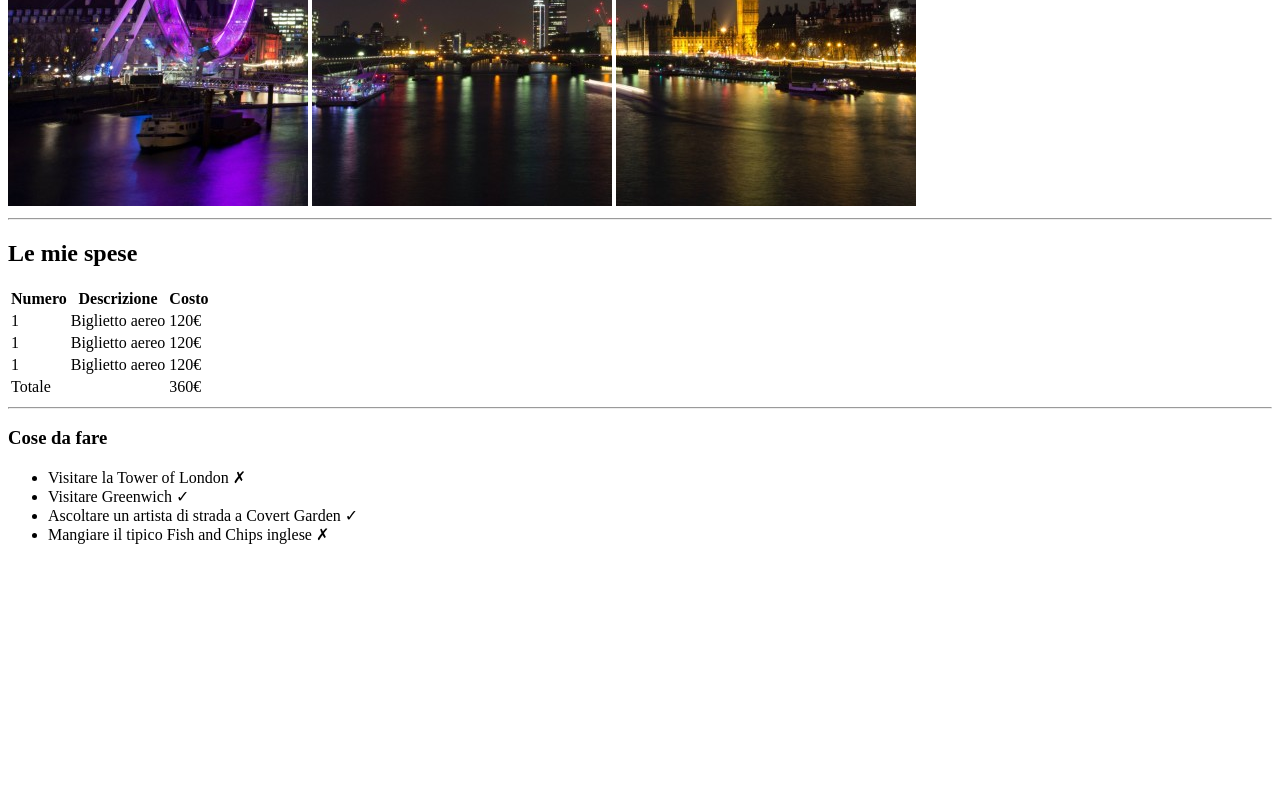
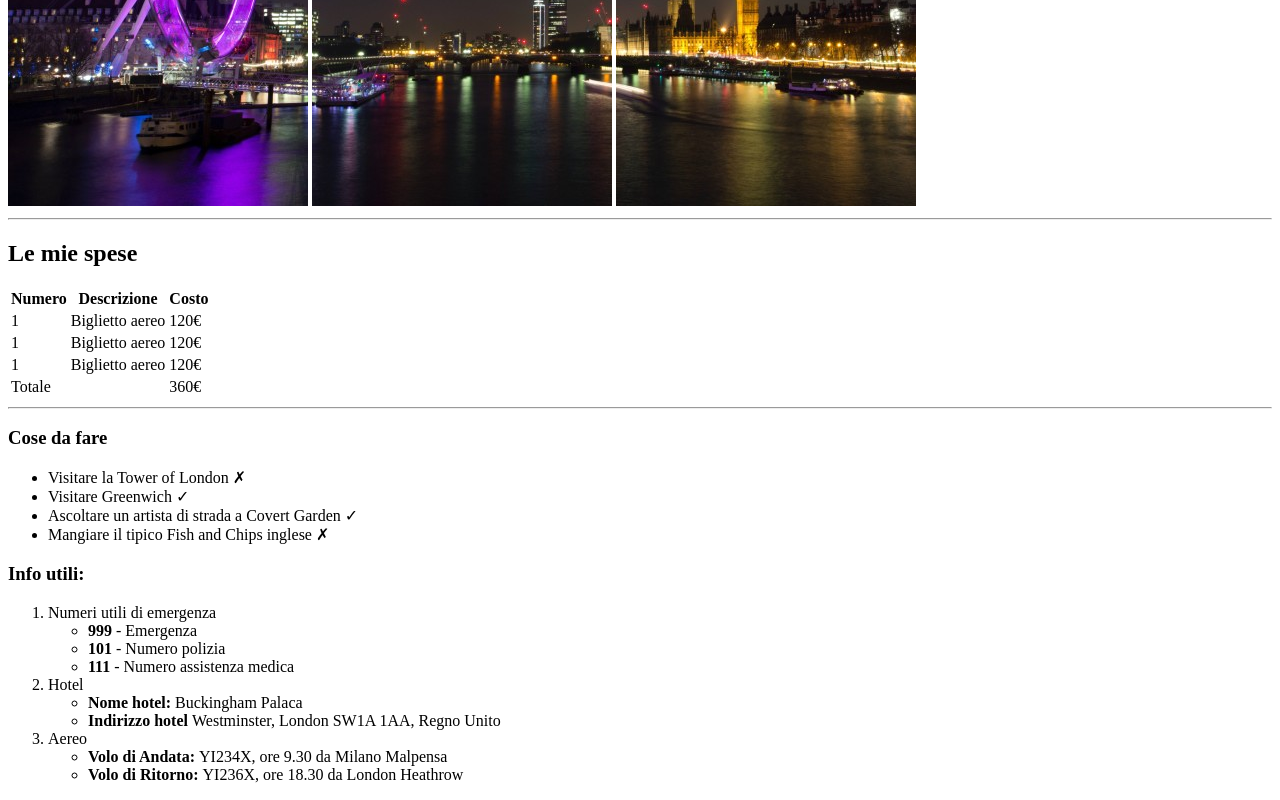
Before and after one commit to iacopobuffoni/html-london-trip, a plain HTML site: page index.html in a window 1280 px wide. Shown: the part 474-1274 px from the top of the page. Before the commit the page ends 1034 px from the top, so only its background shows below. Drawn offline with Linux system fonts and the light colour scheme.

Commit message:
Main completed

```diff
--- a/index.html
+++ b/index.html
@@ -1,5 +1,5 @@
 <!DOCTYPE html>
-<html lang="en">
+<html lang="it">
 <head>
     <meta charset="UTF-8">
     <meta http-equiv="X-UA-Compatible" content="IE=edge">
@@ -61,6 +61,31 @@
                 <li> Mangiare il tipico Fish and Chips inglese &cross; </li>
             </ul>
         </section>
+        <section> <!-- Info -->
+            <h3> Info utili: </h3>
+            <ol>
+                <li> Numeri utili di emergenza
+                    <ul>
+                        <li><strong> 999 </strong> - Emergenza </li>
+                        <li><strong> 101 </strong> - Numero polizia </li>
+                        <li><strong> 111 </strong> - Numero assistenza medica </li>
+                    </ul>
+                </li>
+                <li> Hotel
+                    <ul>
+                        <li><strong> Nome hotel: </strong> Buckingham Palaca </li>
+                        <li><strong> Indirizzo hotel </strong> Westminster, London SW1A 1AA, Regno Unito </li>
+                    </ul>
+                </li>
+                <li> Aereo
+                    <ul>
+                        <li><strong> Volo di Andata: </strong> YI234X, ore 9.30 da Milano Malpensa </li>
+                        <li><strong> Volo di Ritorno: </strong> YI236X, ore 18.30 da London Heathrow </li>
+                    </ul>
+                </li>
+            </ol>
+        </section>
     </main>
+
 </body>
 </html>
```
